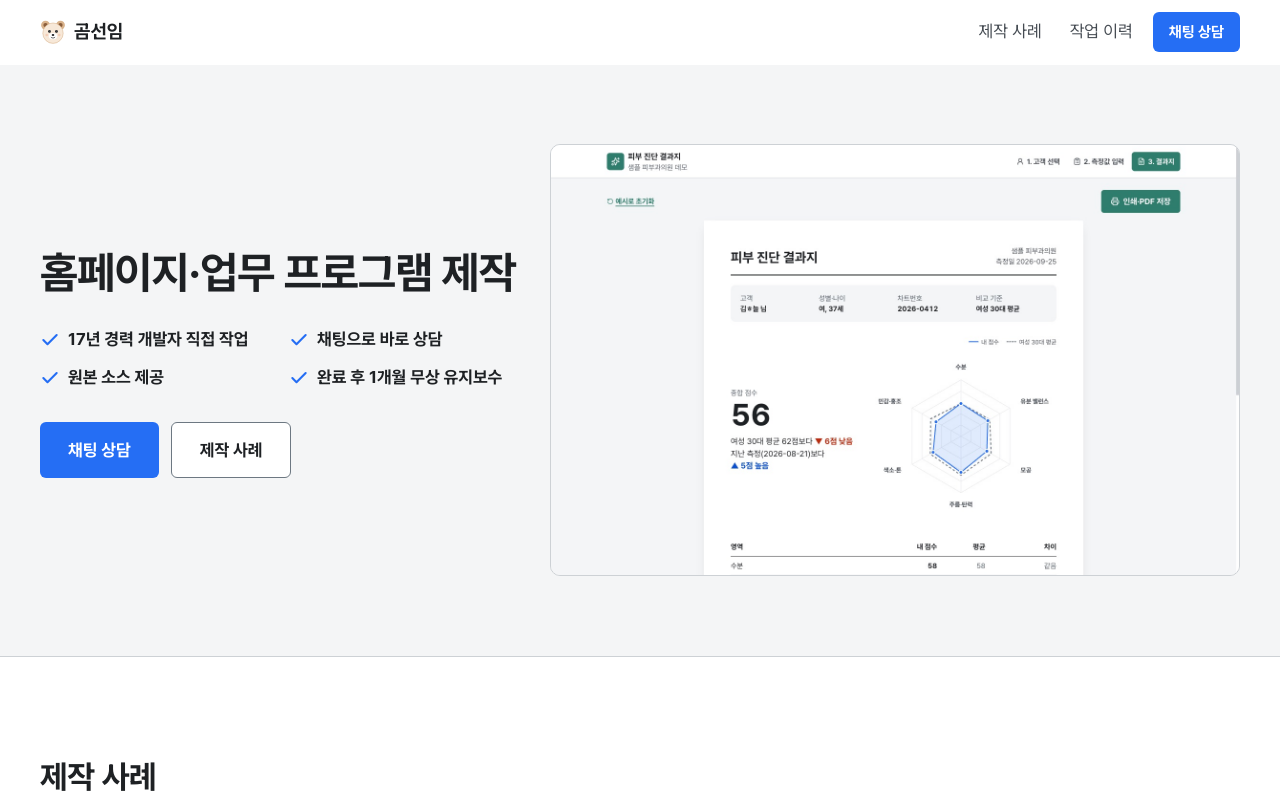
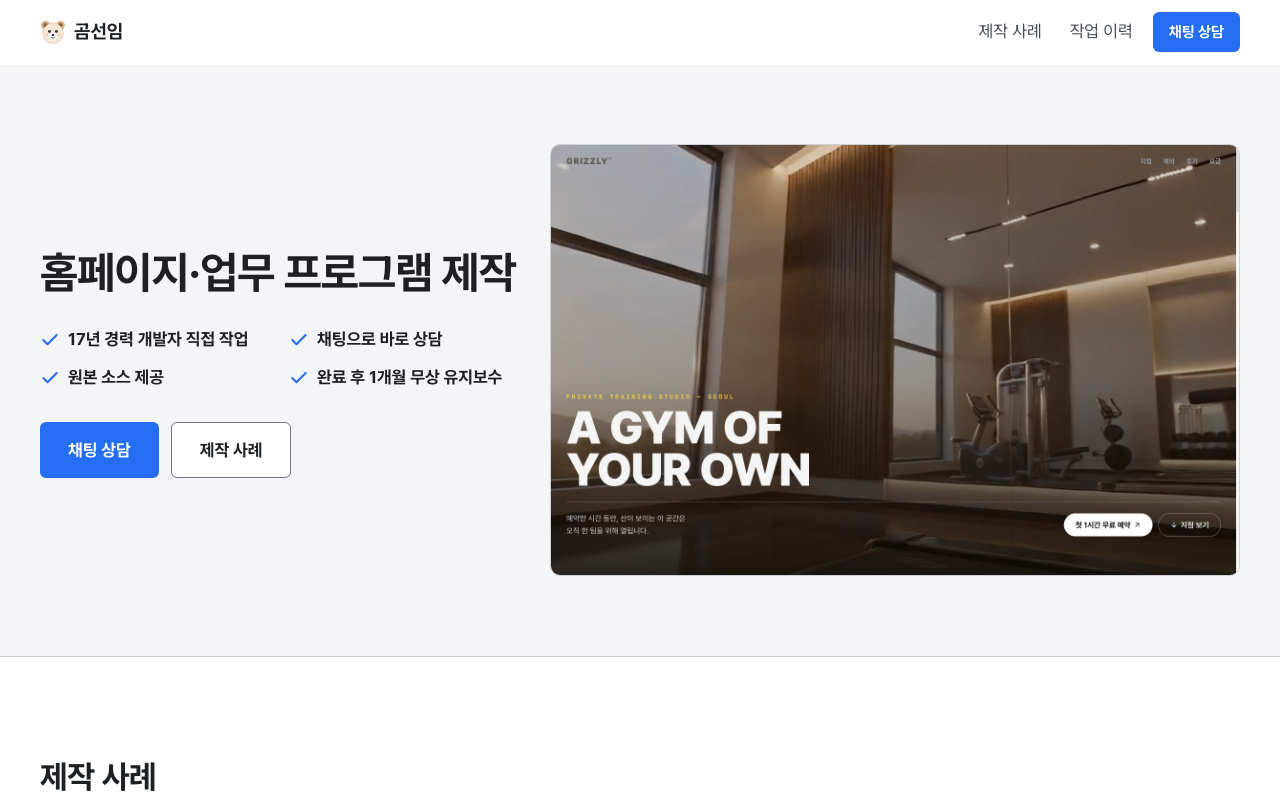
Before and after one commit to gompartner/gompartner.github.io, a Next.js app: page / in a window 1280 px wide. Shown: the top 800 px of the page. Built offline with nearby package versions, Linux system fonts and the light colour scheme; no server answers.

Commit message:
메인 배너를 프라이빗 짐으로 변경

```diff
--- a/app/(site)/page.tsx
+++ b/app/(site)/page.tsx
@@ -60,13 +60,13 @@ export default function HomePage() {
             </div>
           </div>
           <Link
-            href="/demo/clinic-report"
-            aria-label="피부 진단 결과 보고서 프로그램 데모 보기"
+            href="/demo/small-business-homepage"
+            aria-label="프라이빗 짐 예약 서비스 데모 보기"
             className="block overflow-hidden rounded-[10px] border border-border bg-white lg:col-span-7"
           >
             <Image
-              src="/images/demos/clinic-report.jpg"
-              alt="피부 진단 결과 보고서 미리보기 화면"
+              src="/images/demos/private-gym.jpg"
+              alt="프라이빗 짐 예약 서비스 첫 화면"
               width={1440}
               height={900}
               priority
```
